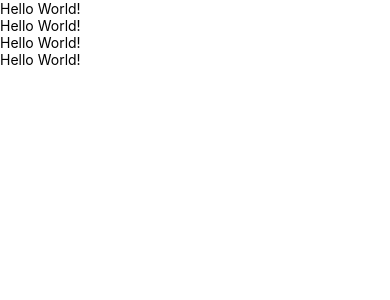
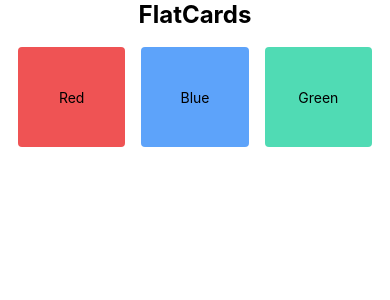
Before and after one commit to Omi1804/ReactNative-playground, a React Native app: screen / in a window 390 px wide. Shown: the top 300 px of the page. Built offline with nearby package versions, Linux system fonts and the light colour scheme.

Commit message:
more about styles

```diff
--- a/App.tsx
+++ b/Project-1/App.tsx
@@ -2,6 +2,7 @@
 
 import {View, Text, SafeAreaView} from 'react-native';
 
+//basic hello worold app
 const App = () => {
   return (
     <SafeAreaView>
--- a/AppPro.tsx
+++ b/Project-1/AppPro.tsx
@@ -1,6 +1,8 @@
 import React from 'react';
 
 import {View, Text, StyleSheet, useColorScheme} from 'react-native';
+
+//Hello world with stylings
 
 const AppPro = (): JSX.Element => {
   const isDarkMode = useColorScheme() === 'dark'; //this is the way to figure out is the phone is in dark mode or light mode
--- /dev/null
+++ b/Project-2/App.tsx
@@ -0,0 +1,19 @@
+//shorcut for reactnative boilder plate code is - rnfe
+import {View, Text, SafeAreaView, ScrollView} from 'react-native';
+import React from 'react';
+import FlatCards from './Components/FlatCards';
+
+//Project Flat Cards
+const App = () => {
+  return (
+    <SafeAreaView>
+      <ScrollView>
+        <View>
+          <FlatCards />
+        </View>
+      </ScrollView>
+    </SafeAreaView>
+  );
+};
+
+export default App;
--- /dev/null
+++ b/Project-2/Components/FlatCards.tsx
@@ -0,0 +1,53 @@
+import {StyleSheet, Text, View} from 'react-native';
+import React from 'react';
+
+export default function FlatCards() {
+  return (
+    <View>
+      <Text style={styles.headingText}>FlatCards</Text>
+      <View style={styles.container}>
+        <View style={[styles.card, styles.cardOne]}>
+          <Text>Red</Text>
+        </View>
+        <View style={[styles.card, styles.cardTwo]}>
+          <Text>Blue</Text>
+        </View>
+        <View style={[styles.card, styles.cardThree]}>
+          <Text>Green</Text>
+        </View>
+      </View>
+    </View>
+  );
+}
+
+const styles = StyleSheet.create({
+  container: {
+    padding: 10,
+    flex: 1,
+    flexDirection: 'row',
+  },
+  headingText: {
+    textAlign: 'center',
+    fontSize: 24,
+    fontWeight: 'bold',
+    paddingHorizontal: 8,
+  },
+  card: {
+    width: 100,
+    height: 100,
+    borderRadius: 4,
+    flex: 1,
+    justifyContent: 'center',
+    alignItems: 'center',
+    margin: 8,
+  },
+  cardOne: {
+    backgroundColor: '#EF5354',
+  },
+  cardTwo: {
+    backgroundColor: '#5DA3FA',
+  },
+  cardThree: {
+    backgroundColor: '#50DBB4',
+  },
+});
--- a/index.js
+++ b/index.js
@@ -4,7 +4,7 @@
 
 import {AppRegistry} from 'react-native';
 // import App from './App';
-import AppPro from './AppPro';
+import App from './Project-2/App';
 import {name as appName} from './app.json';
 
-AppRegistry.registerComponent(appName, () => AppPro);
+AppRegistry.registerComponent(appName, () => App);
```
Also changed, not shown: 1 other file (tests, documents, lock files or other folders).
